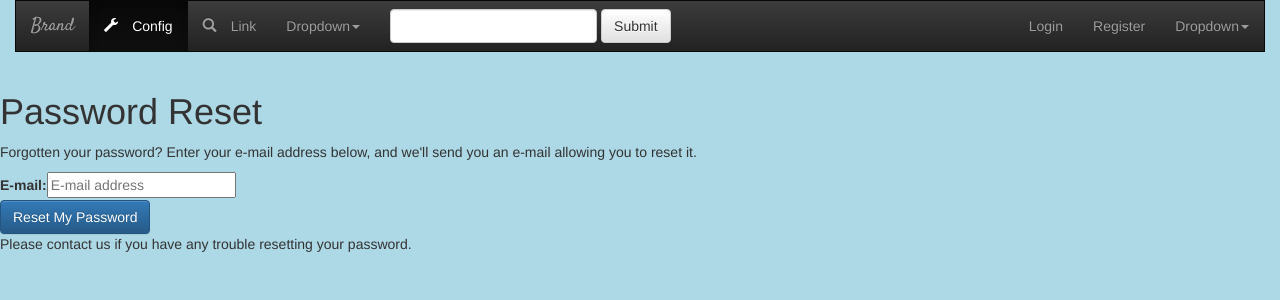
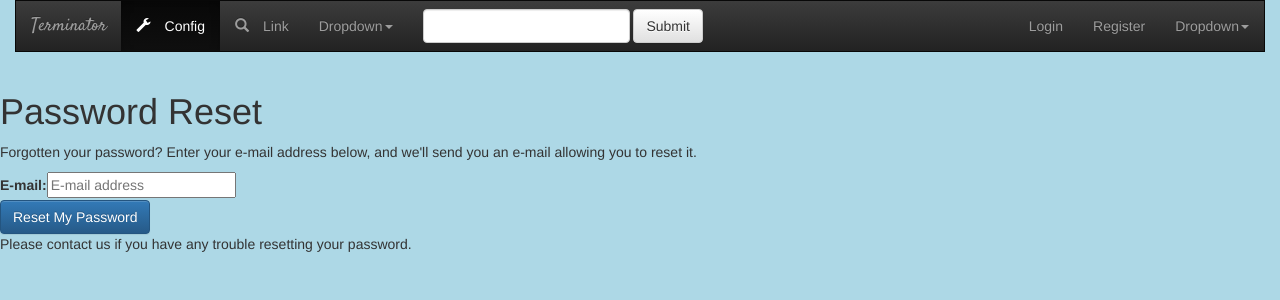
Before and after one commit to eazhary/django-playground, a Django app: page /accounts/password/reset/ in a window 1280 px wide. Shown: the top 300 px of the page. Run offline with Django 3.2, Linux system fonts and the light colour scheme; parts of the project's set-up code (start-up, migrations or seed data) failed here and were passed over; some libraries are stand-ins or nearby versions.

Commit message:
changel template to polls/base

```diff
--- a/polls/templates/polls/base.html
+++ b/polls/templates/polls/base.html
@@ -10,6 +10,7 @@
 	<script src="https://ajax.googleapis.com/ajax/libs/jquery/1.12.4/jquery.min.js"></script>
 	<script src="https://maxcdn.bootstrapcdn.com/bootstrap/3.3.7/js/bootstrap.min.js" integrity="sha384-Tc5IQib027qvyjSMfHjOMaLkfuWVxZxUPnCJA7l2mCWNIpG9mGCD8wGNIcPD7Txa" crossorigin="anonymous"></script>
     <link rel="stylesheet" href="{% static 'polls/css/style.css' %}">
+	 <meta name="viewport" content="width=device-width, initial-scale=1">
 </head>
 <body>
 
@@ -21,7 +22,7 @@
 
 					<button type="button" class="navbar-toggle" data-toggle="collapse" data-target="#bs-example-navbar-collapse-1">
 						 <span class="sr-only">Toggle navigation</span><span class="icon-bar"></span><span class="icon-bar"></span><span class="icon-bar"></span>
-					</button> <a class="navbar-brand" href="#">Brand</a>
+					</button> <a class="navbar-brand" href="#">Terminator</a>
 				</div>
 
 				<div class="collapse navbar-collapse" id="bs-example-navbar-collapse-1">
--- a/polls/views.py
+++ b/polls/views.py
@@ -5,6 +5,8 @@ from django.views.generic import ListView, DetailView, FormView, CreateView
 from django.core.urlresolvers import reverse_lazy
 from .models import Album, Song
 from .forms import EmailForm
+from django.contrib.auth.decorators import login_required
+from django.utils.decorators import method_decorator
 
 
 def index(request):
@@ -18,7 +20,7 @@ class Index(ListView):
     model = Album
 
 
-
+@method_decorator(login_required, name='dispatch')
 class Detail(DetailView):
     model = Album
 
```
Also changed, not shown: db.sqlite3.
